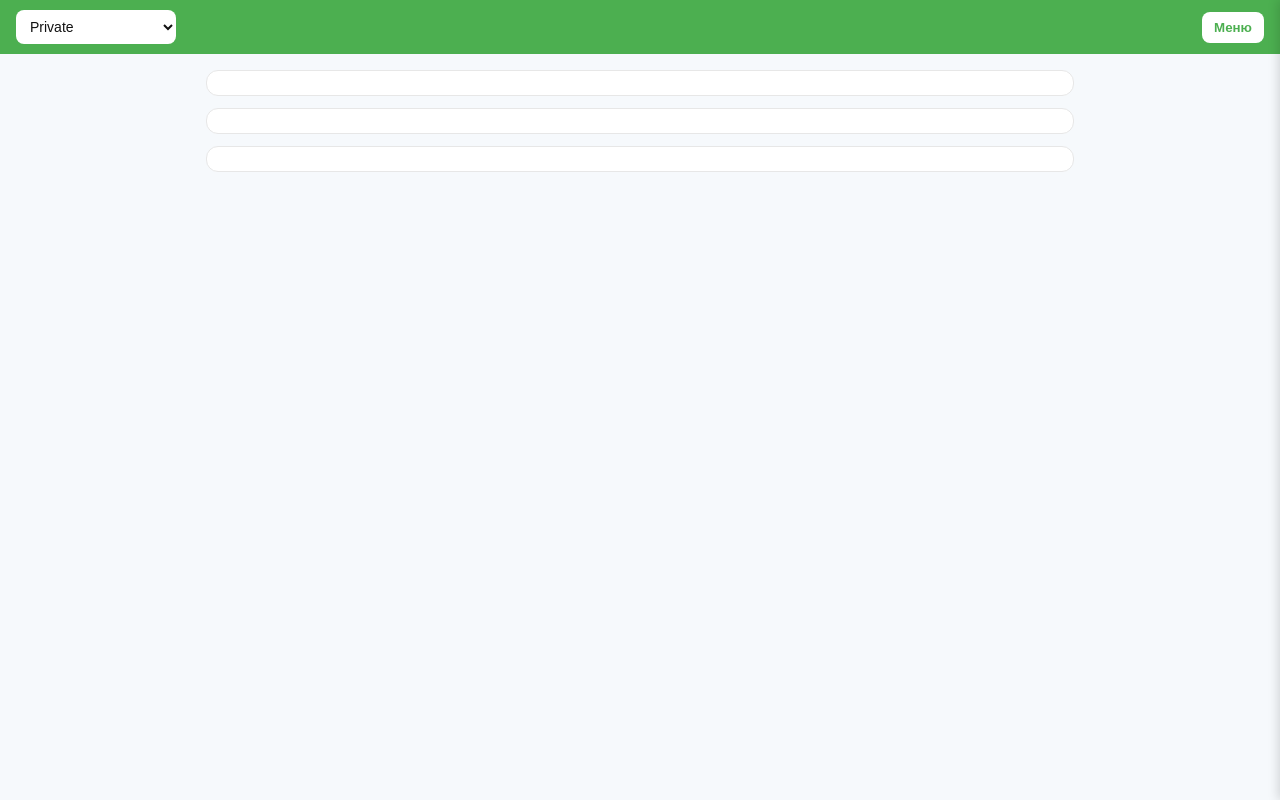
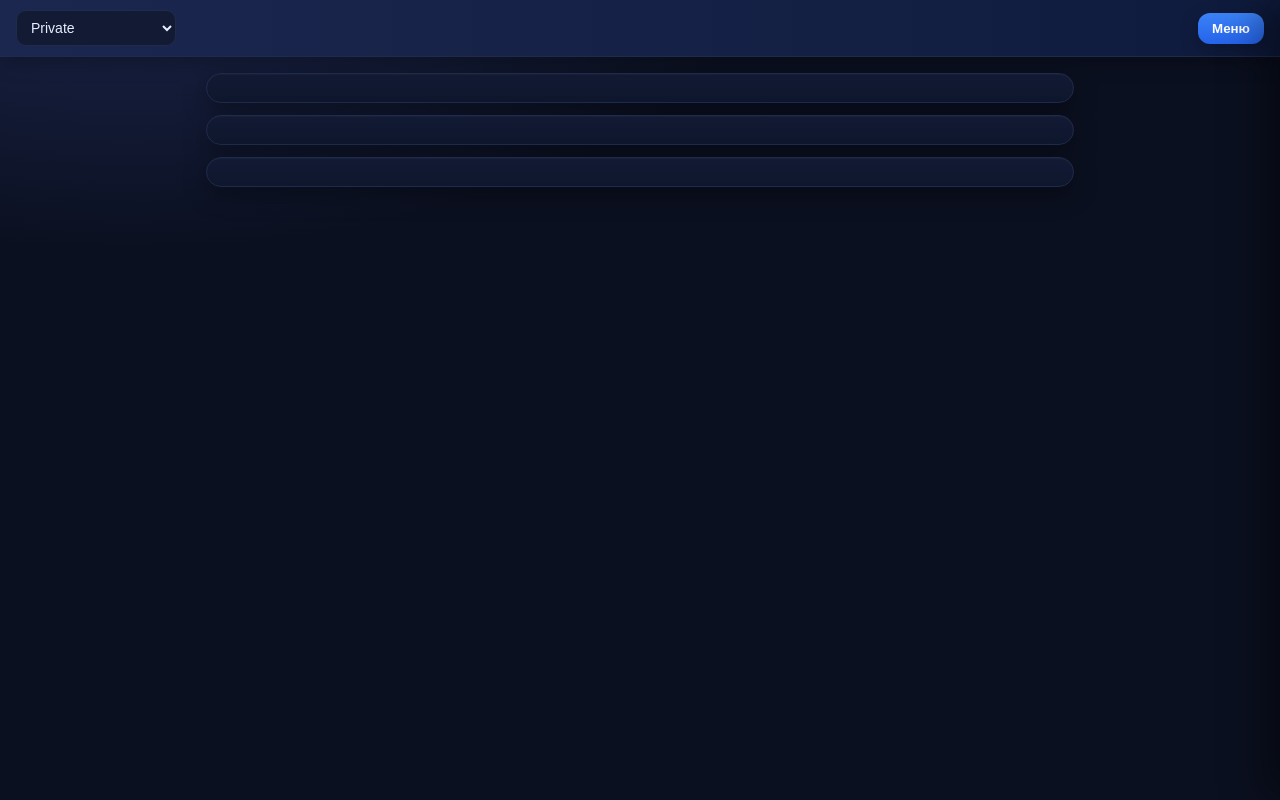
Before and after one commit to Dimash134/finance-miniapp, a Flask app: page /app in a window 1280 px wide. Run offline with Flask 3, Linux system fonts and the light colour scheme; data that the repository does not hold is empty; some libraries are stand-ins or nearby versions.

Commit message:
index.html

```diff
--- a/templates/index.html
+++ b/templates/index.html
@@ -6,93 +6,171 @@
 <meta name="viewport" content="width=device-width, initial-scale=1, maximum-scale=1, viewport-fit=cover">
 <script src="https://telegram.org/js/telegram-web-app.js"></script>
 <style>
-  :root{ --green:#4caf50; --green-2:#2e7d32; --bg:#f6f9fc; --red:#d32f2f;
-         --card:#ffffff; --muted:#777; --line:#e7e7e7; --danger-bg:#ffebee; --danger-text:#b71c1c;}
-  *{box-sizing:border-box} html,body{height:100%}
-  body{margin:0; font-family:Arial, sans-serif; background:var(--bg);
-       padding-top:env(safe-area-inset-top); padding-bottom:env(safe-area-inset-bottom);}
-  .top-bar{position:sticky; top:0; z-index:100; display:flex; gap:12px; align-items:center; justify-content:space-between;
-           background:var(--green); color:#fff; padding:10px 16px;}
-  .branch-select{background:#fff; color:#111; border:0; border-radius:8px; padding:8px 10px; min-width:160px; font-size:14px;}
-  .menu-button{background:#fff; color:var(--green); border:0; border-radius:8px; padding:8px 12px; font-weight:700; cursor:pointer;}
+:root{
+  /* Палитра и тени */
+  --bg:#0b1020;          /* тёмный фон — чище контраст на телефонах */
+  --bg-2:#0f152a;
+  --card:#121a34;
+  --line:#1f2b4a;
+  --muted:#9fb0d0;
 
-  .side-menu{position:fixed; top:0; right:-270px; width:270px; height:100%; background:#fff; box-shadow:-2px 0 10px rgba(0,0,0,.15);
-             padding:18px; transition:right .25s ease; z-index:1000;}
-  .side-menu.open{right:0} .side-menu h3{margin:0 0 10px}
-  .side-menu button{display:block; width:100%; margin:8px 0; padding:12px; font-size:16px; background:#f2f2f2; border:none; border-radius:10px; cursor:pointer}
-  .overlay{position:fixed; inset:0; background:rgba(0,0,0,.1); opacity:0; pointer-events:none; transition:opacity .2s; z-index:900}
+  --green:#22c55e;       /* успех */
+  --green-2:#16a34a;
+  --red:#ef4444;         /* ошибка */
+  --red-2:#dc2626;
+
+  --ink:#e6eeff;         /* базовый текст */
+  --ink-soft:#c9d6f3;
+
+  --ring:#3b82f6;        /* фокус */
+  --shadow: 0 8px 24px rgba(0,0,0,.35), 0 1px 0 rgba(255,255,255,.03) inset;
+  --shadow-soft: 0 6px 18px rgba(0,0,0,.25);
+}
+
+/* База */
+*{box-sizing:border-box}
+html,body{height:100%}
+body{
+  margin:0; background:radial-gradient(1200px 600px at 10% -10%, #1c2750 0%, #0b1020 55%) fixed;
+  color:var(--ink); font: 14px/1.45 system-ui, -apple-system, Segoe UI, Roboto, Arial, sans-serif;
+  -webkit-font-smoothing:antialiased; -moz-osx-font-smoothing:grayscale;
+  padding-top:env(safe-area-inset-top); padding-bottom:env(safe-area-inset-bottom);
+}
+
+/* Верхняя панель */
+.top-bar{
+  position:sticky; top:0; z-index:100;
+  display:flex; align-items:center; justify-content:space-between; gap:12px;
+  background:linear-gradient(90deg,#1c2750,#0f1b3d);
+  border-bottom:1px solid #1f2b4a; color:var(--ink);
+  padding:10px 16px; box-shadow:var(--shadow-soft);
+}
+.branch-select{
+  background:var(--card); color:var(--ink);
+  border:1px solid var(--line); border-radius:10px;
+  padding:8px 10px; min-width:160px; font-size:14px; outline:none;
+}
+.branch-select:focus{box-shadow:0 0 0 2px var(--ring); border-color:transparent}
+.menu-button{
+  background:linear-gradient(180deg,#3b82f6,#2563eb);
+  color:#fff; border:0; border-radius:12px; padding:8px 14px;
+  font-weight:700; cursor:pointer; box-shadow:var(--shadow-soft); transition:transform .08s ease;
+}
+.menu-button:active{transform:translateY(1px)}
+
+/* Боковое меню */
+.side-menu{
+  position:fixed; top:0; right:-280px; width:280px; height:100%;
+  background:linear-gradient(180deg,#0f152a,#0b1020); border-left:1px solid var(--line);
+  box-shadow:-16px 0 40px rgba(0,0,0,.45); padding:18px; transition:right .25s ease; z-index:1000;
+}
+.side-menu.open{right:0}
+.side-menu h3{margin:0 0 8px; color:var(--ink); font-size:16px}
+.side-menu button{
+  display:block; width:100%; margin:10px 0; padding:12px; font-size:15px;
+  background:var(--card); color:var(--ink); border:1px solid var(--line); border-radius:12px; cursor:pointer;
+}
+.side-menu button:hover{border-color:#2b3b68}
+.overlay{position:fixed; inset:0; background:rgba(7,10,18,.5); opacity:0; pointer-events:none; transition:opacity .2s; z-index:900}
 .overlay.show{opacity:1; pointer-events:auto}
 
+/* Контейнер */
 .container{padding:16px; max-width:900px; margin:0 auto}
 
-  /* Главная — три блока вертикально без заголовков */
-  .dash-block{background:#fff; border:1px solid var(--line); border-radius:12px; padding:12px 14px; margin-bottom:12px;}
+/* Карточки (главная + отчёты) */
+.dash-block{
+  background:linear-gradient(180deg,#121a34,#0f172e);
+  border:1px solid var(--line); border-radius:16px; padding:14px; margin-bottom:12px;
+  box-shadow:var(--shadow);
+}
 .dash-block table{width:100%; border-collapse:collapse}
-  .dash-block td{padding:8px 6px; border-bottom:1px solid #eee; font-size:15px}
+.dash-block td{padding:10px 8px; border-bottom:1px dashed #233257; font-size:15px; color:var(--ink)}
 .dash-block tr:last-child td{border-bottom:none}
 
-  /* Таблицы/контролы ДДС и прочего */
-  .tabs{display:flex; gap:8px; justify-content:center; margin:14px 0 8px; flex-wrap:wrap}
-  .tab{padding:8px 14px; background:#e0e0e0; border-radius:18px; cursor:pointer; font-weight:700}
-  .tab.active{background:var(--green); color:#fff}
-  .controls{display:flex; gap:8px; justify-content:center; flex-wrap:wrap; margin-bottom:8px}
-  .controls input, .controls button, .controls select{padding:10px 12px; border-radius:8px; border:1px solid #ddd; font-size:14px; background:#fff; min-height:40px;}
-  .period-label{text-align:center; font-weight:800; margin:10px 0; color:#111}
+/* Вкладки и контролы */
+.tabs{display:flex; gap:8px; justify-content:center; margin:16px 0 10px; flex-wrap:wrap}
+.tab{
+  padding:8px 14px; border-radius:999px; cursor:pointer; font-weight:700;
+  background:rgba(255,255,255,.06); color:var(--ink); border:1px solid transparent;
+}
+.tab.active{background:rgba(59,130,246,.2); border-color:#3b82f6}
+.controls{display:flex; gap:8px; justify-content:center; flex-wrap:wrap; margin-bottom:10px}
+.controls input, .controls button, .controls select{
+  padding:10px 12px; border-radius:10px; border:1px solid var(--line); font-size:14px;
+  background:var(--card); color:var(--ink); min-height:42px; outline:none;
+}
+.controls input:focus, .controls select:focus{box-shadow:0 0 0 2px var(--ring); border-color:transparent}
+.controls button{cursor:pointer; background:linear-gradient(180deg,#3b82f6,#2563eb); border:0; color:#fff}
 
-  /* KPI — старый дизайн */
-  .kpis{display:grid; grid-template-columns:repeat(3,1fr); gap:10px; max-width:720px; margin:0 auto 10px}
-  .kpi{background:var(--card); border:1px solid var(--line); border-radius:12px; padding:12px; text-align:center}
-  .kpi .label{font-size:12px; color:var(--muted); margin-bottom:4px}
-  .kpi .value{font-size:18px; font-weight:800}
-  .kpi.income .value{color:var(--green-2)} .kpi.expense .value{color:var(--red)} .kpi.net .value{color:#0f3d62}
+/* KPI — компактные карточки */
+.kpis{display:grid; grid-template-columns:repeat(3,1fr); gap:12px; max-width:720px; margin:0 auto 12px}
+.kpi{
+  background:linear-gradient(180deg,#121a34,#0f172e);
+  border:1px solid var(--line); border-radius:16px; padding:14px; text-align:center; box-shadow:var(--shadow);
+}
+.kpi .label{font-size:12px; color:var(--ink-soft); margin-bottom:6px; letter-spacing:.2px}
+.kpi .value{font-size:20px; font-weight:800}
+.kpi.income .value{color:var(--green)}
+.kpi.expense .value{color:var(--red)}
+.kpi.net .value{color:#60a5fa}
 
-  table{width:100%; border-collapse:collapse; background:#fff; border:1px solid var(--line); border-radius:12px; overflow:hidden}
-  td{padding:10px 12px; border-bottom:1px solid var(--line); font-size:15px}
+/* Таблицы данных */
+table{width:100%; border-collapse:separate; border-spacing:0; background:var(--card);
+       border:1px solid var(--line); border-radius:16px; overflow:hidden; box-shadow:var(--shadow)}
+td{padding:12px 14px; border-bottom:1px solid #1c294b; font-size:15px; color:var(--ink)}
 tr:last-child td{border-bottom:none}
-  tr.positive td:nth-child(2){color:var(--green-2); font-weight:800}
-  tr.negative td:nth-child(2){color:var(--red); font-weight:800}
-  tr.total td{font-weight:900; background:#fafafa; border-top:2px solid var(--line)}
+tr:hover td{background:#0f172e}
+tr.positive td:nth-child(2){color:var(--green)}
+tr.negative td:nth-child(2){color:var(--red)}
+tr.total td{font-weight:900; background:#0f172e; border-top:2px solid #24335a}
 
-  /* Платёжный календарь — карточки */
-  #pk-header{border:0; background:transparent; border-collapse:separate; border-spacing:0 8px}
-  #pk-header td{background:#fff; border:1px solid var(--line); padding:12px 14px; font-size:15px; font-weight:700;}
-  #pk-header td:first-child{border-top-left-radius:10px;border-bottom-left-radius:10px}
-  #pk-header td:last-child{border-top-right-radius:10px;border-bottom-right-radius:10px; text-align:right}
+/* Платёжный календарь */
+#pk-header{border:0; background:transparent; border-collapse:separate; border-spacing:0 10px}
+#pk-header td{background:var(--card); border:1px solid var(--line); padding:12px 14px; font-size:15px; font-weight:700; border-radius:12px; box-shadow:var(--shadow-soft)}
+#pk-table{border:0; background:transparent; border-collapse:separate; border-spacing:0 10px;}
+#pk-table td{background:var(--card); border:1px solid var(--line); padding:12px 14px; font-size:15px; border-radius:12px; box-shadow:var(--shadow-soft)}
+.pk-pos{color:var(--green); font-weight:700}
+.pk-neg{color:var(--red); font-weight:700}
+.pk-bad{background:rgba(239,68,68,.12) !important; color:#fecaca; font-weight:800; border-color:#7f1d1d !important}
+.pk-inout{display:flex; flex-direction:column; gap:6px; align-items:center; justify-content:center;}
+.pk-inout .pk-income{ color:var(--green); font-weight:800; line-height:1; }
+.pk-inout .pk-expense{ color:var(--red);   font-weight:800; line-height:1; }
 
-  #pk-table{border:0; background:transparent; border-collapse:separate; border-spacing:0 8px;}
-  #pk-table td{background:#fff; border:1px solid var(--line); padding:12px 14px; font-size:15px;}
-  #pk-table td:first-child{border-top-left-radius:10px;border-bottom-left-radius:10px}
-  #pk-table td:last-child{border-top-right-radius:10px;border-bottom-right-radius:10px}
-
-  .pk-pos{color:var(--green-2); font-weight:700}
-  .pk-neg{color:var(--red); font-weight:700}
-  .pk-bad{background:var(--danger-bg) !important; color:var(--danger-text); font-weight:800}
-  .pk-inout{display:flex; flex-direction:column; gap:6px; align-items:center; justify-content:center;}
-  .pk-inout .pk-income{ color:var(--green-2); font-weight:800; line-height:1; }
-  .pk-inout .pk-expense{ color:var(--red);     font-weight:800; line-height:1; }
-
-  /* Отчёты (PDF) */
-  .report-file{display:flex; gap:10px; align-items:center; padding:8px 10px; border:1px solid var(--line); border-radius:8px; background:#fafafa; margin:6px 0;}
-  .report-file a{flex:1; text-decoration:none; color:#0f3d62;}
+/* Отчёты */
+.report-file{
+  display:flex; align-items:center; gap:10px;
+  padding:10px 12px; border:1px solid var(--line); border-radius:10px;
+  background:#0f172e; color:var(--ink); margin:6px 0;
+}
+.report-file a{flex:1; text-decoration:none; color:#93c5fd}
+.rep-chk{ display:none; }
+.rep-chk.show{ display:inline-block; }
 
 /* Модалка «Расшифровка» */
-  .modal{position:fixed; inset:0; background:rgba(0,0,0,.2); display:none; align-items:center; justify-content:center; z-index:1200}
+.modal{position:fixed; inset:0; background:rgba(4,6,12,.65); display:none; align-items:center; justify-content:center; z-index:1200}
 .modal.show{display:flex}
-  .modal-body{width:min(96vw,640px); max-height:calc(100vh - 24px - env(safe-area-inset-top) - env(safe-area-inset-bottom));
-              overflow:auto; background:#fff; border-radius:12px; padding:12px}
+.modal-body{
+  width:min(96vw,720px);
+  max-height:calc(100vh - 24px - env(safe-area-inset-top) - env(safe-area-inset-bottom));
+  overflow:auto; background:linear-gradient(180deg,#111935,#0c132a);
+  border:1px solid #233257; border-radius:16px; padding:12px; box-shadow:var(--shadow);
+}
 .bd-head{display:flex; gap:8px; align-items:center; margin-bottom:8px; flex-wrap:wrap}
-  .bd-head input{padding:8px; border:1px solid #ddd; border-radius:8px; flex:1 1 220px; min-width:0}
-  .row{border-bottom:1px solid #eee; padding:10px 6px; cursor:pointer}
+.bd-head input{padding:10px 12px; border:1px solid var(--line); border-radius:10px; flex:1 1 240px; min-width:0; background:#0f172e; color:var(--ink)}
+.bd-head input:focus{box-shadow:0 0 0 2px var(--ring); border-color:transparent}
+.row{border-bottom:1px solid #1c294b; padding:12px 6px; cursor:pointer}
 .top{display:flex; justify-content:space-between; gap:8px; font-weight:600}
-  .bottom{margin-top:6px; font-size:14px; color:#444; display:none}
+.bottom{margin-top:6px; font-size:14px; color:var(--ink-soft); display:none}
 .row.open .bottom{display:block}
 .amount{white-space:nowrap}
-  .amt-pos{color:var(--green-2); font-weight:800} .amt-neg{color:var(--red); font-weight:800}
+.amt-pos{color:var(--green); font-weight:800}
+.amt-neg{color:var(--red);   font-weight:800}
 
+/* Адаптив */
 @media (max-width:560px){
   .container{padding:12px}
-    .kpis{grid-template-columns:1fr; gap:8px}
-    .kpi .value{font-size:16px}
+  .kpis{grid-template-columns:1fr; gap:10px}
+  .kpi .value{font-size:18px}
   td:first-child{max-width:70vw; word-break:break-word}
 }
 </style>
```
Lines whose indentation alone changed are shown as unchanged.
